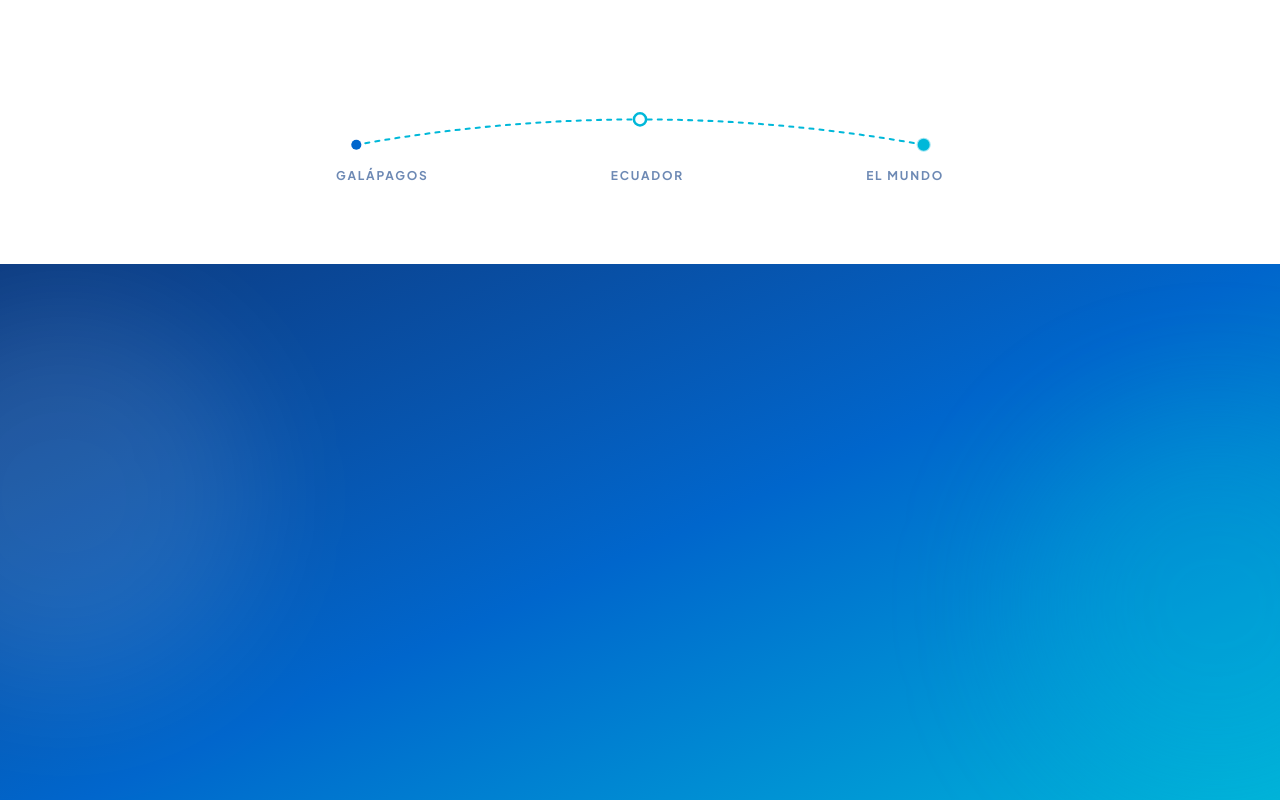
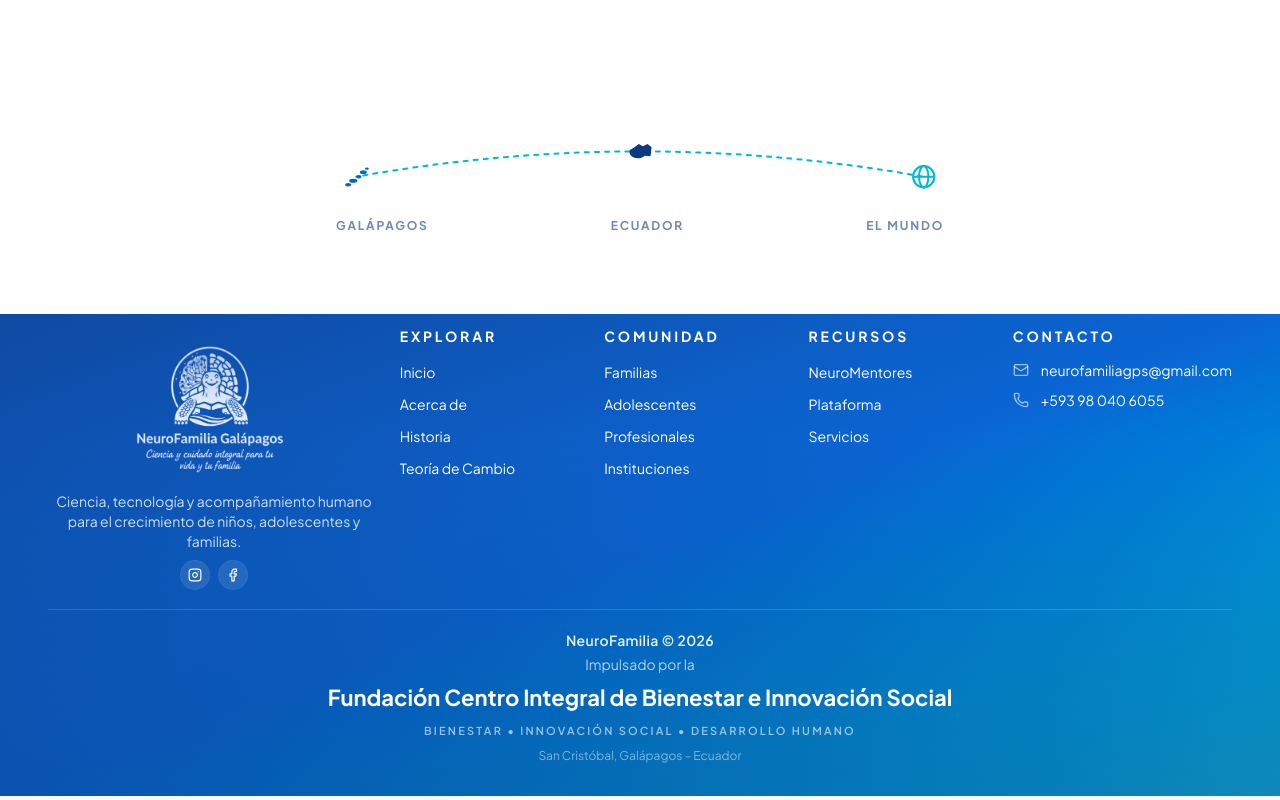
Before and after one commit to nelita0412-afk/NeuroFamilia-AI, a Next.js app in the folder apps/web/: page /acerca in a window 1280 px wide. Shown: the part 3780-4580 px from the top of the page. Built offline with nearby package versions, Linux system fonts and the light colour scheme.

Commit message:
style(web): Mirando hacia el futuro como cierre con ruta iconografica Galapagos-Ecuador-Mundo

```diff
--- a/apps/web/src/components/landing/sections/about.tsx
+++ b/apps/web/src/components/landing/sections/about.tsx
@@ -10,7 +10,6 @@
   Lightbulb,
   MonitorSmartphone,
   Network,
-  Rocket,
   Sprout,
 } from 'lucide-react';
 
@@ -335,15 +334,16 @@
             Mirando hacia el futuro
           </h2>
           <p className="js-about-future-body mx-auto mt-5 max-w-2xl text-base leading-8 text-[#0B3B82]/75 sm:text-lg">
-            Trabajamos para consolidar un ecosistema de bienestar que conecte personas,
-            familias, profesionales e instituciones, generando nuevas oportunidades para el
-            desarrollo humano en Galápagos y futuras comunidades.
+            Trabajamos para consolidar un ecosistema de bienestar que integra salud
+            mental, innovación social, desarrollo humano y transformación digital,
+            conectando comunidades y generando nuevas oportunidades desde Galápagos
+            hacia el Ecuador y el mundo.
           </p>
         </div>
 
         {/* Ruta proyectiva Galápagos → Ecuador → El mundo */}
         <div className="js-future-route relative mx-auto mt-14 max-w-2xl px-8">
-          <svg viewBox="0 0 600 70" fill="none" aria-hidden="true" className="w-full">
+          <svg viewBox="0 0 600 88" fill="none" aria-hidden="true" className="w-full">
             <path
               d="M20,55 Q300,5 580,55"
               stroke="#00B8D9"
@@ -352,10 +352,27 @@
               strokeDasharray="4 6"
               className="js-future-path"
             />
-            <circle cx="20" cy="55" r="5" fill="#0066CC" />
-            <circle cx="300" cy="30" r="6" fill="#FFFFFF" stroke="#00B8D9" strokeWidth="2.5" />
-            <circle cx="580" cy="55" r="7" fill="#00B8D9" opacity="0.35" />
-            <circle cx="580" cy="55" r="4.5" fill="#00B8D9" className="js-future-dot" />
+            {/* Galápagos · silueta simplificada del archipiélago */}
+            <g transform="translate(20,55)" fill="#0066CC">
+              <ellipse cx="-8" cy="8" rx="3" ry="1.7" />
+              <ellipse cx="-3" cy="4" rx="4" ry="2" />
+              <ellipse cx="2.5" cy="0" rx="2.6" ry="1.7" />
+              <ellipse cx="7" cy="-4.5" rx="3.4" ry="1.9" />
+              <ellipse cx="10.5" cy="-8" rx="1.8" ry="1.2" />
+            </g>
+            {/* Ecuador · silueta simplificada del mapa */}
+            <g transform="translate(288,22)">
+              <path
+                d="M2,6.5 C0.8,9 2.5,12.5 5.5,13.8 C9,15.4 13.5,15 16.5,12.2 L22,12.8 C23.8,9.5 22.5,7 23.5,3.8 L19.5,0.8 L14.8,2.8 L10.8,0.8 L6.5,3.8 Z"
+                fill="#0B3B82"
+              />
+            </g>
+            {/* El Mundo · globo terráqueo minimalista */}
+            <g transform="translate(580,55)" stroke="#00B8D9" strokeWidth="2">
+              <circle r="10.5" />
+              <ellipse rx="4.6" ry="10.5" />
+              <line x1="-10.5" y1="0" x2="10.5" y2="0" />
+            </g>
           </svg>
           <div className="mt-2 flex items-center justify-between">
             {FUTURE_STOPS.map((stop) => (
@@ -369,31 +386,6 @@
           </div>
         </div>
       </section>
-
-      {/* ── 7. CIERRE INSPIRADOR ─────────────────────────────── */}
-      <section className="js-about-closing relative overflow-hidden bg-gradient-to-br from-[#0B3B82] via-[#0066CC] to-[#00B8D9] py-24">
-        <div className="pointer-events-none absolute -left-32 top-10 h-96 w-96 rounded-full bg-white/10 blur-3xl" />
-        <div className="pointer-events-none absolute -right-32 bottom-10 h-96 w-96 rounded-full bg-[#00B8D9]/25 blur-3xl" />
-        <div className="relative z-10 mx-auto max-w-4xl px-5 text-center sm:px-8">
-          <p className="js-about-closing-kicker text-xs font-bold uppercase tracking-[0.35em] text-[#00B8D9]">
-            Galápagos · Ecuador
-          </p>
-          <h2 className="js-about-closing-title mt-6 text-4xl font-extrabold leading-tight text-white sm:text-5xl">
-            Construyendo bienestar desde Galápagos para el mundo
-          </h2>
-          <p className="js-about-closing-body mx-auto mt-8 max-w-2xl text-base leading-8 text-white/85 sm:text-lg">
-            Creemos en una sociedad donde la salud mental, la innovación y el acompañamiento
-            humano sean accesibles para todas las personas, sin importar dónde vivan.
-          </p>
-          <Link
-            href="/teoria-de-cambio"
-            className="js-about-closing-cta mt-10 inline-flex items-center gap-3 rounded-full bg-white px-9 py-4 text-sm font-bold text-[#0B3B82] shadow-[0_16px_40px_rgba(0,40,90,0.4)] transition-all duration-300 hover:-translate-y-1 hover:bg-[#00B8D9] hover:text-white"
-          >
-            Conoce NeuroFamilia
-            <Rocket className="h-4 w-4" />
-          </Link>
-        </div>
-      </section>
     </>
   );
 }
```
